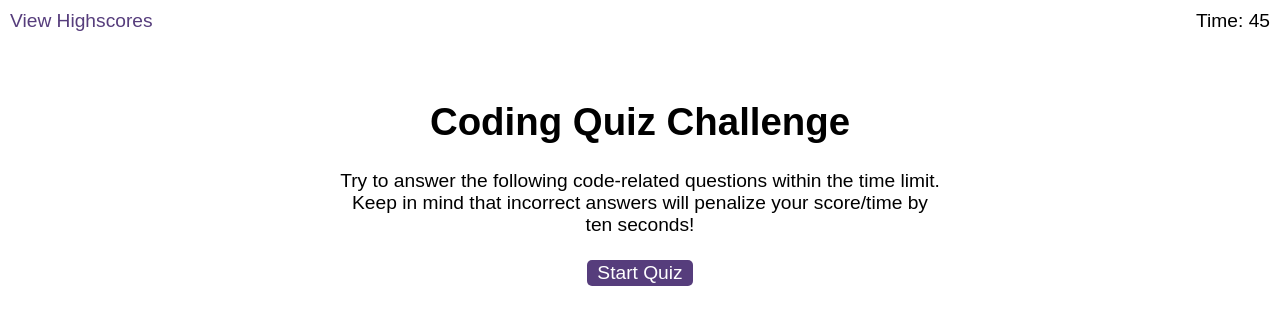
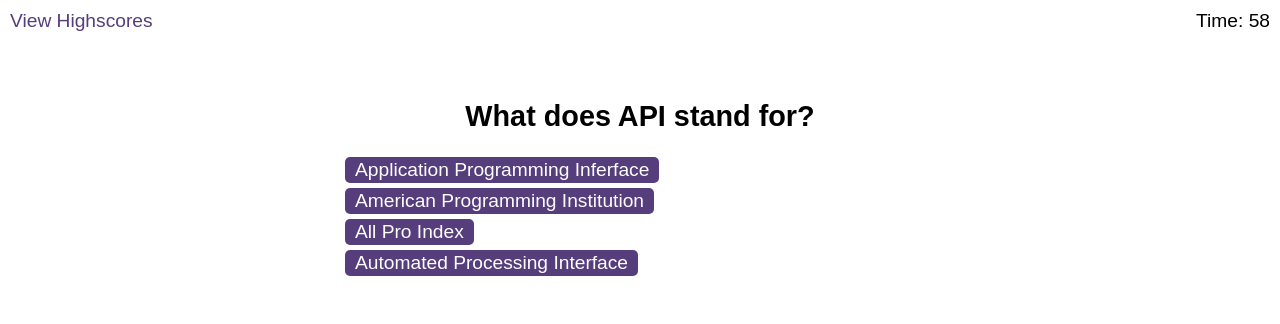
Before and after one commit to Chamilitary216/HighScore, a plain HTML site: page index.html in a window 1280 px wide. Both pictures are taken after a click on the button "Start Quiz". Drawn offline with Linux system fonts and the light colour scheme.

Commit message:
creating answer buttons

```diff
--- a/assets/js/logic.js
+++ b/assets/js/logic.js
@@ -1,21 +1,93 @@
 //defining variables
 
-var score
+var score;
+var interval;
+var answer;
 
-var startBtn = document.getElementById("startBtn");
-var submitBtn = document.getElementById("submitBtn");
+var questionTitle = document.getElementById("question-title")
+var startButton = document.getElementById("startBtn");
+var submitButton = document.getElementById("submitBtn");
 var userScoreEl = document.getElementById("userScore");
 var questionsEl = document.getElementById("questions");
-var submitScoreEl = document.getElementById("#submit-score");
-var answerChoices = document.getElementById("answers")
+var submitScoreEl = document.getElementById("submit-score");
+var answerChoices = document.getElementById("choices")
+var startScreen = document.getElementById("start-screen")
 var timerEl = document.getElementById("timer")
-var secondsLeft = (questions.length)
-var answer;
-var questioNumber = -1;
+var timeClock = document.getElementById("time");
+var secondsLeft = (questions.length);
+var questionNumber = 0;
 
-startBtn.addEventListener("click", startTimer);
-submitBtn.addEventListener("click", function (event) {
-    event.stopPropagation();
-    addScore();
-    window.location.href="./highscores.html"
-})
+startButton.addEventListener("click", startGame);
+
+function startGame() {
+console.log("startGame")
+    startTimer();
+    switchScreen();
+    showQuestion();
+
+    // start first question
+    // Hide Start Screen
+}
+
+//start timer
+function startTimer() {
+    interval = setInterval(function() {
+        timeClock.textContent--;
+        console.log(timeClock.textContent)
+        if  (parseInt(timeClock.textContent)===0){
+            clearInterval(interval);
+        }
+        }
+
+
+    , 1000)
+}
+
+function switchScreen() {
+    startScreen.className = "hide";
+    questionsEl.className = "start";
+
+}
+
+// start first question
+
+function showQuestion(){
+    //build buttons
+    //fill in question for title
+    questionTitle.textContent=questions[questionNumber].title;
+    makeButtons(questions[questionNumber].choices);
+
+
+
+
+
+}
+
+function makeButtons(make){
+    answerChoices.innerHTML="";
+    for (var i=0;i<make.length; i++){
+        var button = document.createElement("button");
+        var text = document.createTextNode(make[i]);
+        button.appendChild(text)
+        button.id=make[i]
+        button.value=make[i]
+        button.onclick= answerSheet;
+        answerChoices.appendChild(button)
+
+    }
+
+    function answerSheet(){
+
+    }
+
+
+}
+
+
+
+
+// submitBtn.addEventListener("click", function (event) {
+//     event.stopPropagation();
+//     addScore();
+//     window.location.href="./highscores.html"
+// })
--- a/index.html
+++ b/index.html
@@ -12,17 +12,16 @@
   <body>
     <div class="scores"><a href="highscores.html">View Highscores</a></div>
 
-    <div class="timer">Time: <span id="time">45</span></div>
+    <div class="timer">Time: <span id="time">60</span></div>
 
     <div class="wrapper">
       <div id="start-screen" class="start">
         <h1>Coding Quiz Challenge</h1>
         <p>
-          Try to answer the following code-related questions within the time
-          limit. Keep in mind that incorrect answers will penalize your
+          Try to answer the following code-related questions in 60 seconds. Keep in mind that incorrect answers will penalize your
           score/time by ten seconds!
         </p>
-        <button id="start">Start Quiz</button>
+        <button id="startBtn">Start Quiz</button>
       </div>
 
       <div id="questions" class="hide">
@@ -35,7 +34,7 @@
         <p>Your final score is <span id="final-score"></span>.</p>
         <p>
           Enter initials: <input type="text" id="initials" max="3" />
-          <button id="submit">Submit</button>
+          <button id="submitBtn">Submit</button>
         </p>git
       </div>
 
```
